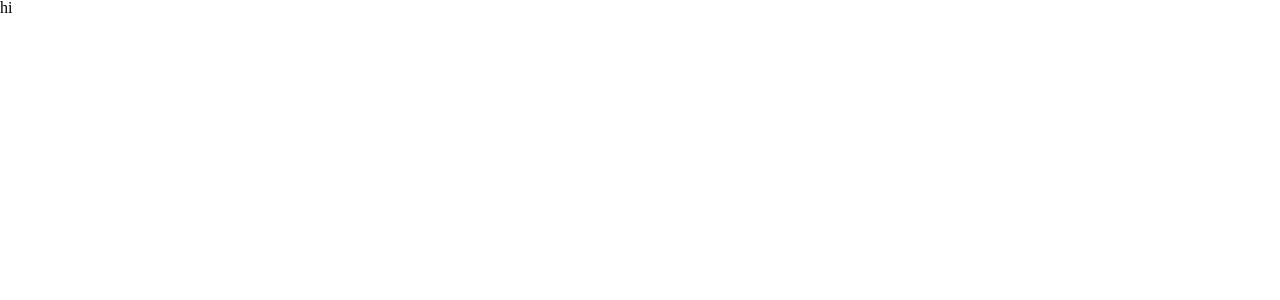
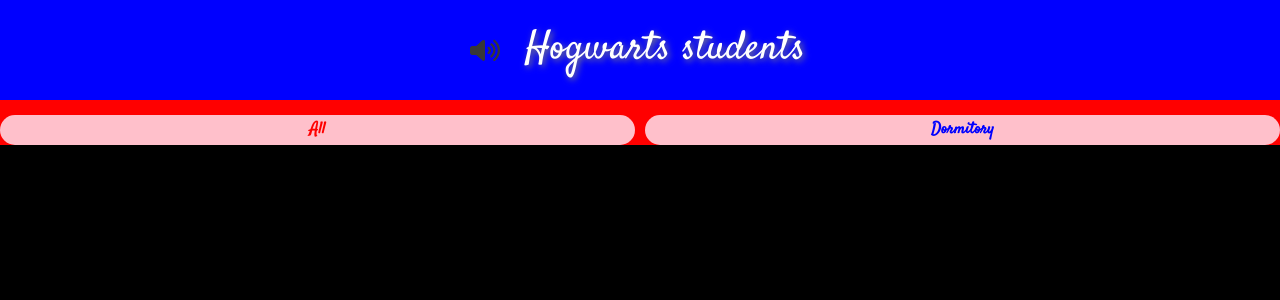
Before and after one commit to nyoung03/hogwarts-students, a React (Create React App) app: page / in a window 1280 px wide. Shown: the top 300 px of the page. Built offline with nearby package versions, Linux system fonts and the light colour scheme.

Commit message:
header 디자인 작업 진행 중

```diff
--- a/package.json
+++ b/package.json
@@ -9,6 +9,7 @@
     "react": "^18.2.0",
     "react-dom": "^18.2.0",
     "react-helmet-async": "^1.3.0",
+    "react-query": "^3.39.2",
     "react-router-dom": "^6.3.0",
     "react-scripts": "5.0.1",
     "styled-components": "^5.3.5",
--- a/src/App.js
+++ b/src/App.js
@@ -1,5 +1,7 @@
+import Header from "./components/Header";
+
 function App() {
-  return <div>hi</div>;
+  return <Header />;
 }
 
 export default App;
--- a/src/api.js
+++ b/src/api.js
@@ -0,0 +1,5 @@
+export function AllStudents() {
+  return fetch("http://hp-api.herokuapp.com/api/characters/students").then(
+    (response) => response.json()
+  );
+}
--- /dev/null
+++ b/src/components/Header.js
@@ -0,0 +1,95 @@
+import { useState } from "react";
+import styled from "styled-components";
+
+const Wrapper = styled.div`
+  font-family: "Satisfy", cursive;
+  color: white;
+  background-color: red;
+`;
+
+const Row = styled.div`
+  display: flex;
+  justify-content: center;
+  align-items: center;
+  background-color: blue;
+  padding: 30px;
+`;
+
+const MusicToggle = styled.div``;
+
+const MusicBtn = styled.svg`
+  width: 30px;
+  padding: 0 10px;
+  cursor: pointer;
+  transform: translate(-10%, 10%);
+
+  path {
+    fill: #373737;
+  }
+`;
+
+const Logo = styled.h2`
+  /* background-color: rebeccapurple; */
+  font-size: 40px;
+  padding: 0 10px;
+  animation: fadein 3s;
+  text-shadow: 2px 2px 6px gray;
+
+  @keyframes fadein {
+    0% {
+      opacity: 0;
+    }
+    100% {
+      opacity: 1;
+    }
+  }
+`;
+
+const Tabs = styled.div`
+  display: grid;
+  grid-template-columns: 1fr 1fr;
+  gap: 10px;
+  margin: 15px 0;
+`;
+
+const Tab = styled.div`
+  background-color: pink;
+  text-align: center;
+  padding: 7px;
+  border-radius: 15px;
+  font-weight: bold;
+  color: ${(props) => (props.isActive ? "red" : "blue")};
+`;
+
+function Header() {
+  const [musicPlayBtn, setMusicPlayBtn] = useState(true);
+  const onClickMusicPlay = () => {
+    setMusicPlayBtn((prev) => !prev);
+    console.log(musicPlayBtn);
+  };
+  const title = "Hogwarts students";
+  return (
+    <Wrapper>
+      <Row>
+        <MusicToggle onClick={onClickMusicPlay}>
+          {musicPlayBtn === true ? (
+            <MusicBtn xmlns="http://www.w3.org/2000/svg" viewBox="0 0 640 512">
+              <path d="M412.6 182c-10.28-8.334-25.41-6.867-33.75 3.402c-8.406 10.24-6.906 25.35 3.375 33.74C393.5 228.4 400 241.8 400 255.1c0 14.17-6.5 27.59-17.81 36.83c-10.28 8.396-11.78 23.5-3.375 33.74c4.719 5.806 11.62 8.802 18.56 8.802c5.344 0 10.75-1.779 15.19-5.399C435.1 311.5 448 284.6 448 255.1S435.1 200.4 412.6 182zM473.1 108.2c-10.22-8.334-25.34-6.898-33.78 3.34c-8.406 10.24-6.906 25.35 3.344 33.74C476.6 172.1 496 213.3 496 255.1s-19.44 82.1-53.31 110.7c-10.25 8.396-11.75 23.5-3.344 33.74c4.75 5.775 11.62 8.771 18.56 8.771c5.375 0 10.75-1.779 15.22-5.431C518.2 366.9 544 313 544 255.1S518.2 145 473.1 108.2zM534.4 33.4c-10.22-8.334-25.34-6.867-33.78 3.34c-8.406 10.24-6.906 25.35 3.344 33.74C559.9 116.3 592 183.9 592 255.1s-32.09 139.7-88.06 185.5c-10.25 8.396-11.75 23.5-3.344 33.74C505.3 481 512.2 484 519.2 484c5.375 0 10.75-1.779 15.22-5.431C601.5 423.6 640 342.5 640 255.1S601.5 88.34 534.4 33.4zM301.2 34.98c-11.5-5.181-25.01-3.076-34.43 5.29L131.8 160.1H48c-26.51 0-48 21.48-48 47.96v95.92c0 26.48 21.49 47.96 48 47.96h83.84l134.9 119.8C272.7 477 280.3 479.8 288 479.8c4.438 0 8.959-.9314 13.16-2.835C312.7 471.8 320 460.4 320 447.9V64.12C320 51.55 312.7 40.13 301.2 34.98z" />
+            </MusicBtn>
+          ) : (
+            <MusicBtn xmlns="http://www.w3.org/2000/svg" viewBox="0 0 576 512">
+              <path d="M301.2 34.85c-11.5-5.188-25.02-3.122-34.44 5.253L131.8 160H48c-26.51 0-48 21.49-48 47.1v95.1c0 26.51 21.49 47.1 48 47.1h83.84l134.9 119.9c5.984 5.312 13.58 8.094 21.26 8.094c4.438 0 8.972-.9375 13.17-2.844c11.5-5.156 18.82-16.56 18.82-29.16V64C319.1 51.41 312.7 40 301.2 34.85zM513.9 255.1l47.03-47.03c9.375-9.375 9.375-24.56 0-33.94s-24.56-9.375-33.94 0L480 222.1L432.1 175c-9.375-9.375-24.56-9.375-33.94 0s-9.375 24.56 0 33.94l47.03 47.03l-47.03 47.03c-9.375 9.375-9.375 24.56 0 33.94c9.373 9.373 24.56 9.381 33.94 0L480 289.9l47.03 47.03c9.373 9.373 24.56 9.381 33.94 0c9.375-9.375 9.375-24.56 0-33.94L513.9 255.1z" />
+            </MusicBtn>
+          )}
+        </MusicToggle>
+        <Logo>Hogwarts students</Logo>
+      </Row>
+      <Tabs>
+        <Tab isActive={true}>All</Tab>
+        <Tab>Dormitory</Tab>
+      </Tabs>
+    </Wrapper>
+  );
+}
+
+export default Header;
--- /dev/null
+++ b/src/components/StudentCard.js
@@ -0,0 +1,5 @@
+function StudentCard() {
+  return <div>StudentCard</div>;
+}
+
+export default StudentCard;
--- a/src/index.js
+++ b/src/index.js
@@ -2,11 +2,16 @@
 import ReactDOM from "react-dom/client";
 import App from "./App";
 import GlobalStyle from "./style/GlobalStyle";
+import { QueryClient, QueryClientProvider } from "react-query";
+
+const queryClient = new QueryClient();
 
 const root = ReactDOM.createRoot(document.getElementById("root"));
 root.render(
   <React.StrictMode>
     <GlobalStyle />
-    <App />
+    <QueryClientProvider client={queryClient}>
+      <App />
+    </QueryClientProvider>
   </React.StrictMode>
 );
--- /dev/null
+++ b/src/routes/All.js
@@ -0,0 +1,5 @@
+function All() {
+  return <div>All</div>;
+}
+
+export default All;
--- /dev/null
+++ b/src/routes/Dormitory.js
@@ -0,0 +1,5 @@
+function Dormitory() {
+  return <div>Dormitory</div>;
+}
+
+export default Dormitory;
--- a/src/style/GlobalStyle.js
+++ b/src/style/GlobalStyle.js
@@ -35,6 +35,7 @@
 	line-height: 1;
   font-family: 'Noto Serif HK', serif;
   /* font-family: 'Satisfy', cursive; */
+  background-color: black;
 }
 ol, ul {
 	list-style: none;
```
Also changed, not shown: src/components/CardList.js (added), 1 other file (tests, documents, lock files or other folders).
